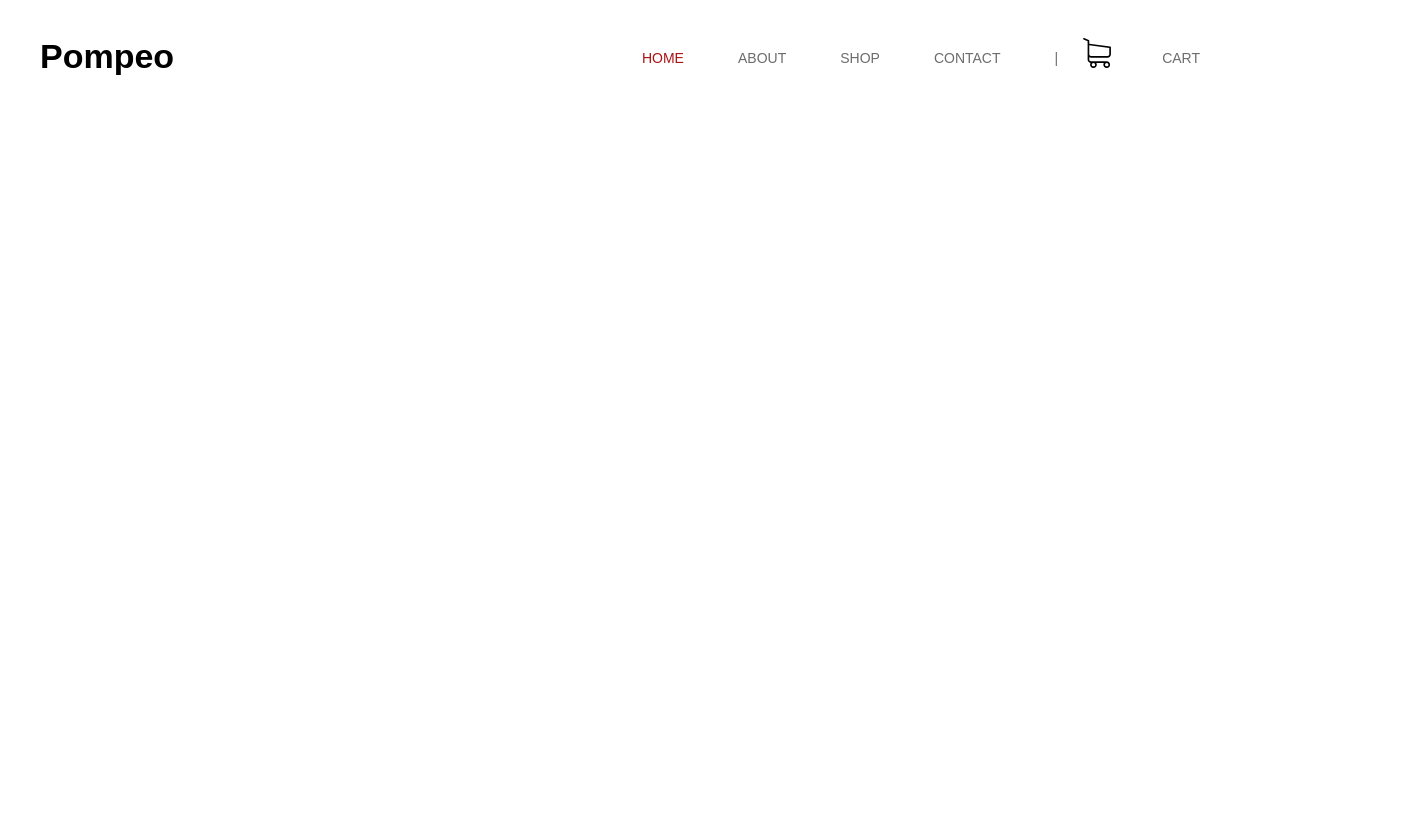
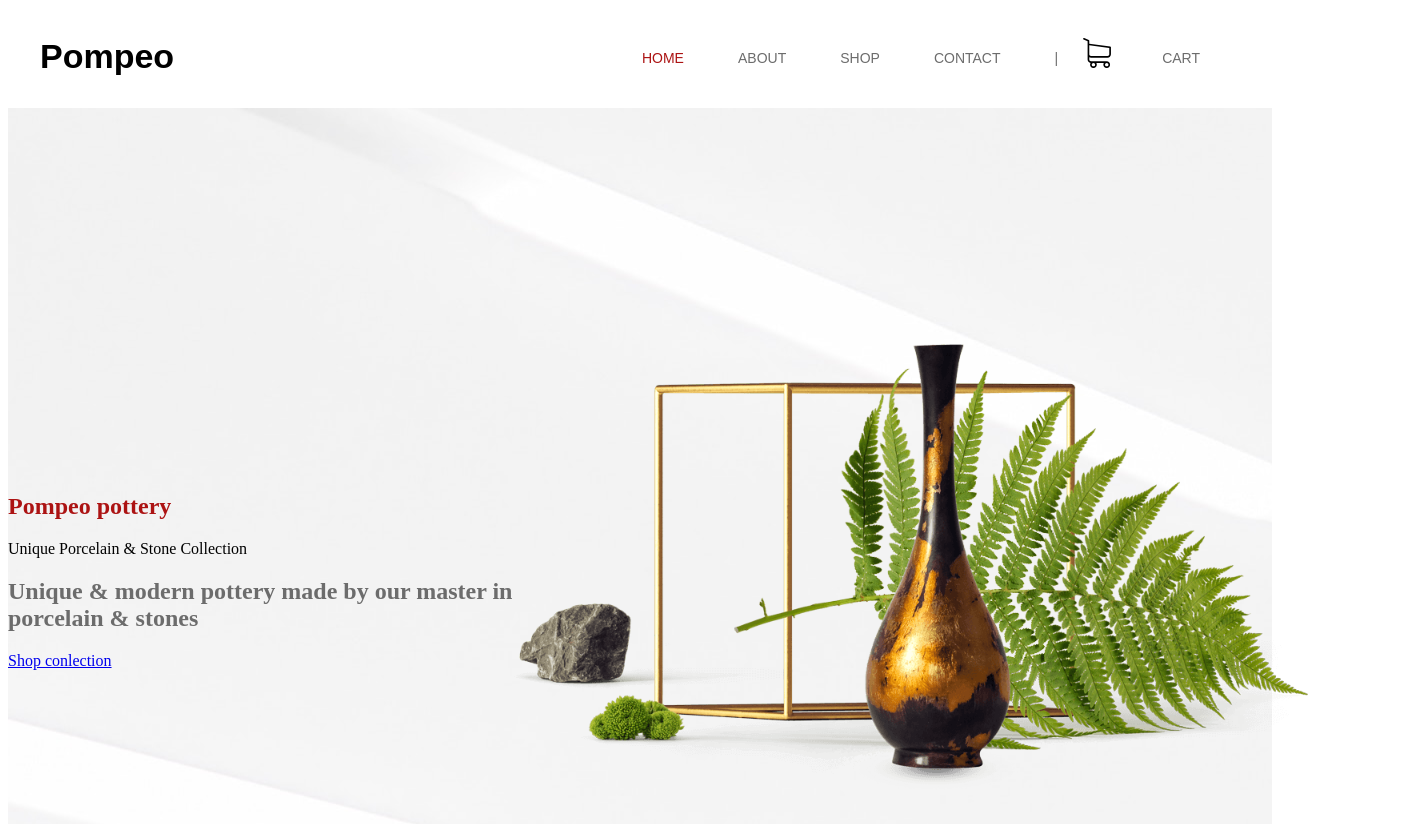
Before and after one commit to honganh-lt/web, a plain HTML site: page pompeo.html in a window 1280 px wide. Shown: the top 824 px of the page, 1412 px wide, since content can reach past the window. Before the commit the page ends 800 px from the top, so only its background shows below. Drawn offline with Linux system fonts and the light colour scheme.

Commit message:
UpLOad project

```diff
--- a/pompeo.css
+++ b/pompeo.css
@@ -56,3 +56,47 @@ header div{
 .menu li:first-child a{
     color: #ac1313;
 }
+
+.hero-section{
+    height: 100vh;
+    color: rgba(0, 0, 0, 0);
+    background-image: url(/pompeo/nền.jpg);
+    background-repeat: repeat,no-repeat;
+    align-items: center;
+    padding-top: 5%;
+    display: flex;
+}
+.hero-div h1{
+    color: #ac1313;
+
+}
+.hero-div p{
+    color: #000;
+}
+.hero-div h2{
+    color: #6c6c6c;
+}
+.left-block.hero{
+    flex-direction: row;
+    align-items: center;
+}
+.left-block{
+    text-align: left;
+    display: flex;
+}
+
+.hero-image-div{
+    width: 50%;
+    flex-direction: column;
+    align-items: flex-start;
+    display: flex;
+}
+.hero-image{
+    width: 1000px;
+    height: 500px;
+    background-image: url(/pompeo/nền\ 1.png);
+    background-position: 50%;
+    background-repeat: no-repeat;
+    background-size: 800px;
+    margin-left: -196px;
+}
--- a/pompeo.html
+++ b/pompeo.html
@@ -28,9 +28,25 @@
                         </a></li>
                 </ul>
             </nav>
-
-
     </div>
     </header>
+    <section class="hero-section">
+        <div class="banner">
+            <div class="container">
+                <div class="left-block hero">
+                    <div class="hero-div small">
+                        <h1>Pompeo pottery</h1>
+                        <p>Unique Porcelain & Stone Collection</p>
+                        <h2>Unique & modern pottery made by our master in porcelain & stones</h2>
+                        <a href="#">Shop conlection</a>
+                    </div>
+
+                    <div class="hero-image-div">
+                        <div class="hero-image"></div>
+                    </div>
+                </div>
+            </div>
+        </div>
+    </section>
 </body>
 </html>
```
Also changed, not shown: pompeo/nền 1.png (added), pompeo/nền.jpg (added).
